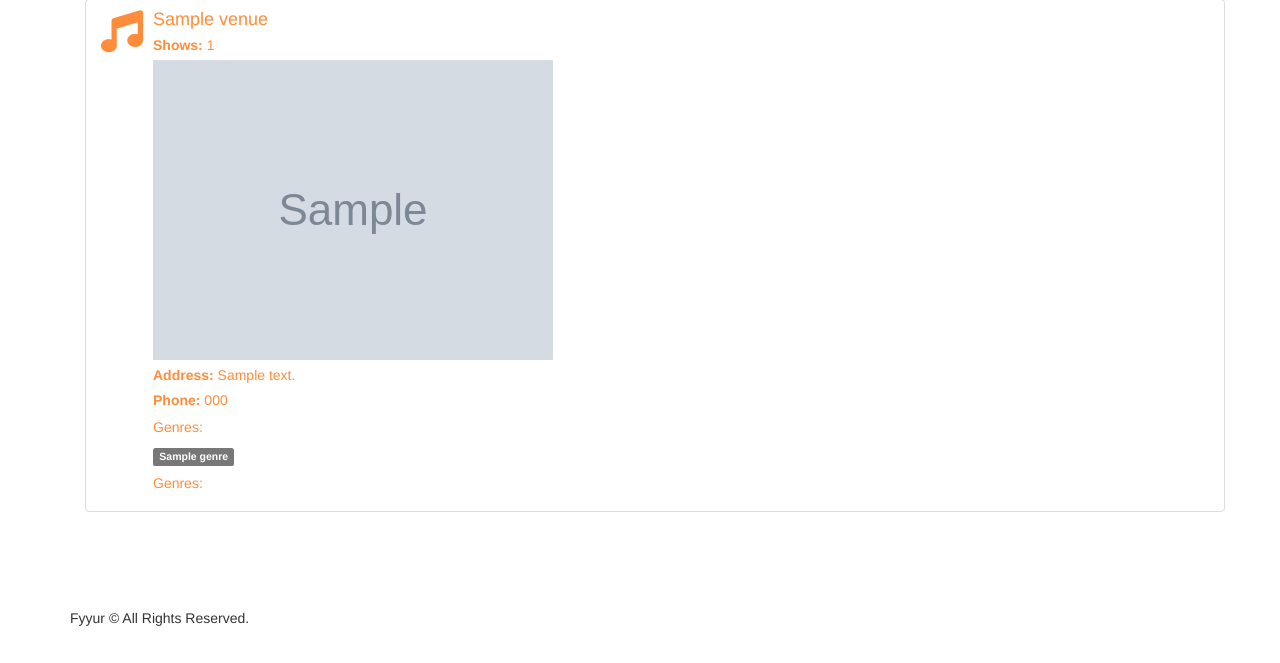
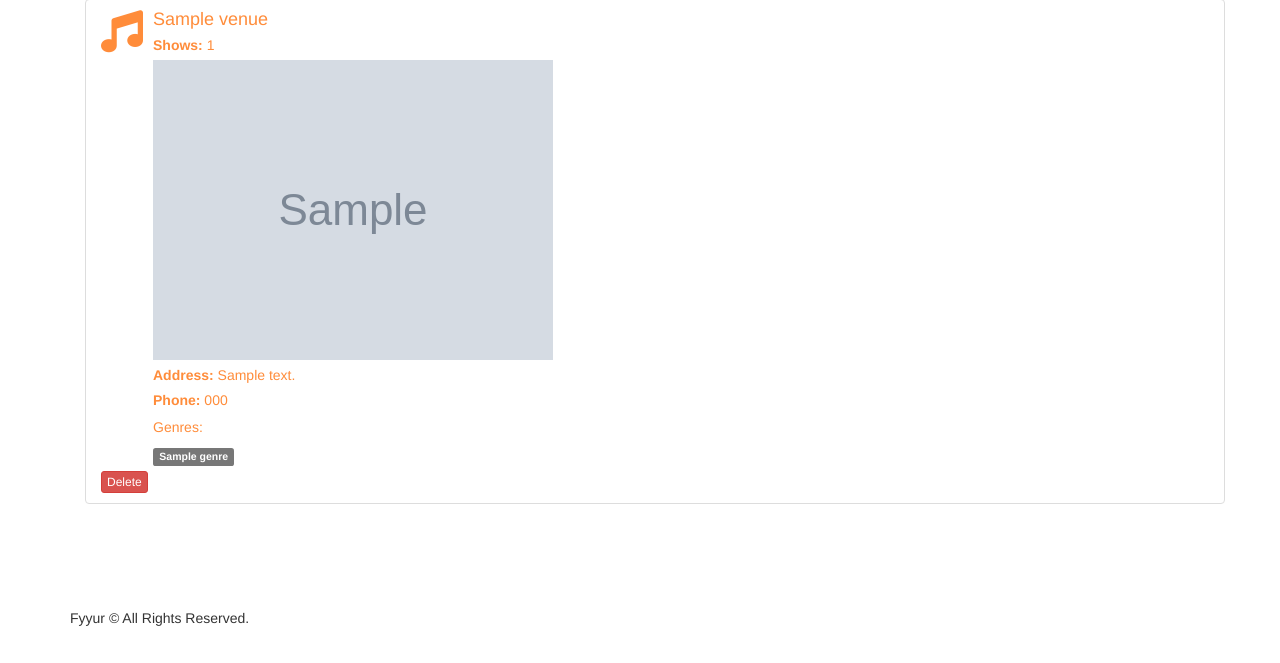
Before and after one commit to danwood1992/fyyur, a Flask app: page /venues in a window 1280 px wide. Shown: the part 137-800 px from the top of the page. Run offline with Flask 2, Linux system fonts and the light colour scheme; tables that the repository leaves empty hold one stand-in row (values such as "Sample post"); grey boxes marked "Sample" are stand-in pictures; some libraries are stand-ins or nearby versions.

Commit message:
chore: updated ven rts

```diff
--- a/routes/venue_routes.py
+++ b/routes/venue_routes.py
@@ -52,10 +52,6 @@ def create_venue_submission():
       venue_genre = Venue_Genre(venue=venue, genre=genre)
       venue_genre.add()
 
-
-
-
-
   venue_genre = Venue_Genre(venue=venue, genre=genre)
   venue_genre.add()
 
@@ -75,13 +71,13 @@ def all_venues():
     print(venues)
     return render_template('pages/all_data.html',venues=venues)
 
-@app.route('/venues/<venue_id>', methods=['DELETE'])
+@app.route('/venues/<venue_id>/delete', methods=['POST'])
 def delete_venue(venue_id):
   venue = Venue.query.get(venue_id)
   venue.delete()
   # BONUS CHALLENGE: Implement a button to delete a Venue on a Venue Page, have it so that
   # clicking that button delete it from the db then redirect the user to the homepage
-  return None
+  return render_template('pages/venues.html')
 
 
 @app.route('/venues/<int:venue_id>/edit', methods=['GET'])
--- a/templates/pages/venues.html
+++ b/templates/pages/venues.html
@@ -27,16 +27,16 @@
 			  {% if genre.venue.id == venue.id %}
 				<span class="label label-default">{{ genre.genre.name }}</span>
 			  {% endif %}
-
-			{% endfor %}
-				</p>
-
-				<h5>Genres:</h5>
-
+			  {% endfor %}
+			</p>
 
           </div>
         </div>
       </a>
+	  <form method="post" action="/venues/{{ venue.id }}/delete">
+		<input type="hidden" name="venueid" value="{{venue.id}}">
+		<button type="submit" class="btn btn-danger btn-xs">Delete</button>
+	  </form>
     </li>
     {% endfor %}
   </ul>
```
Also changed, not shown: 1 other file.
